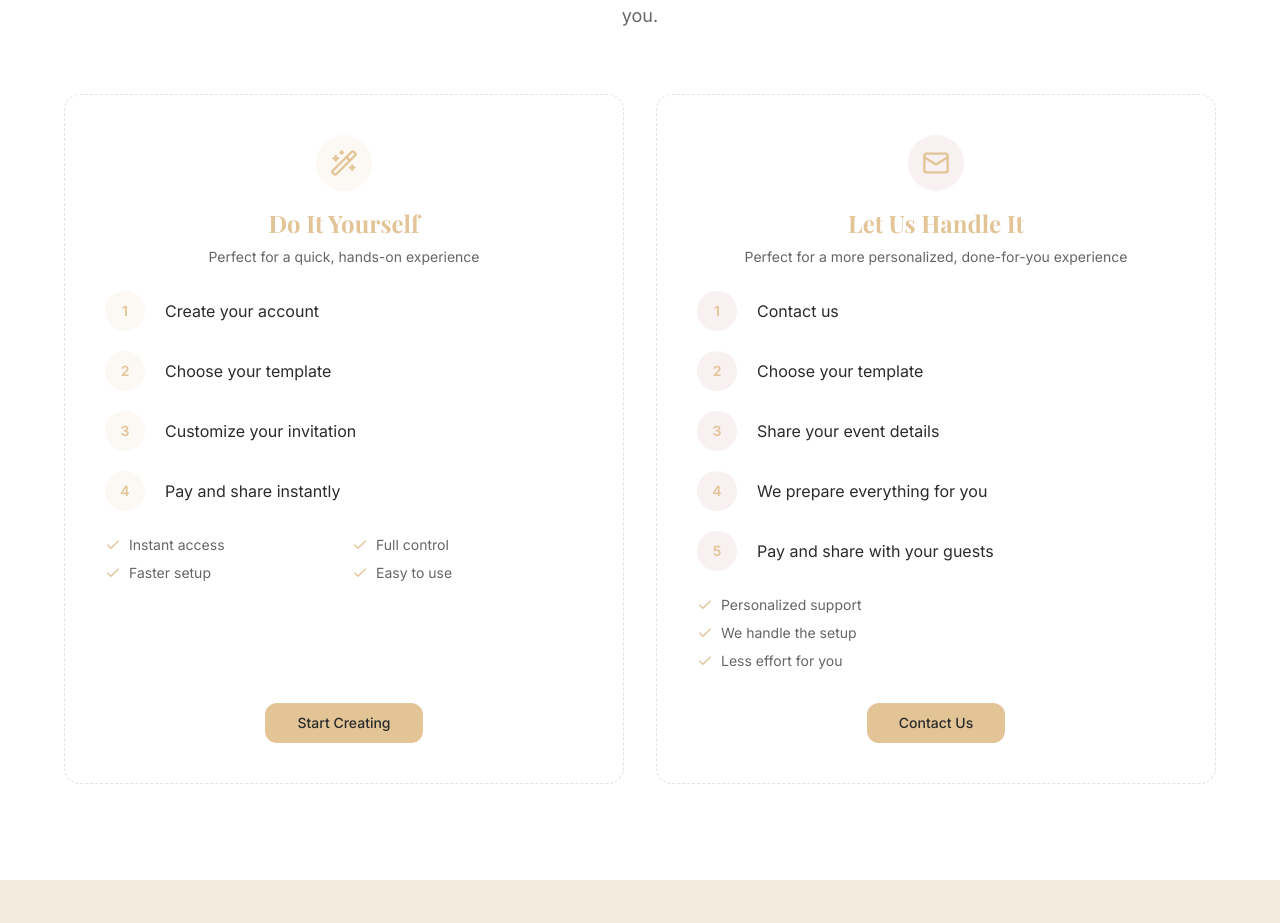
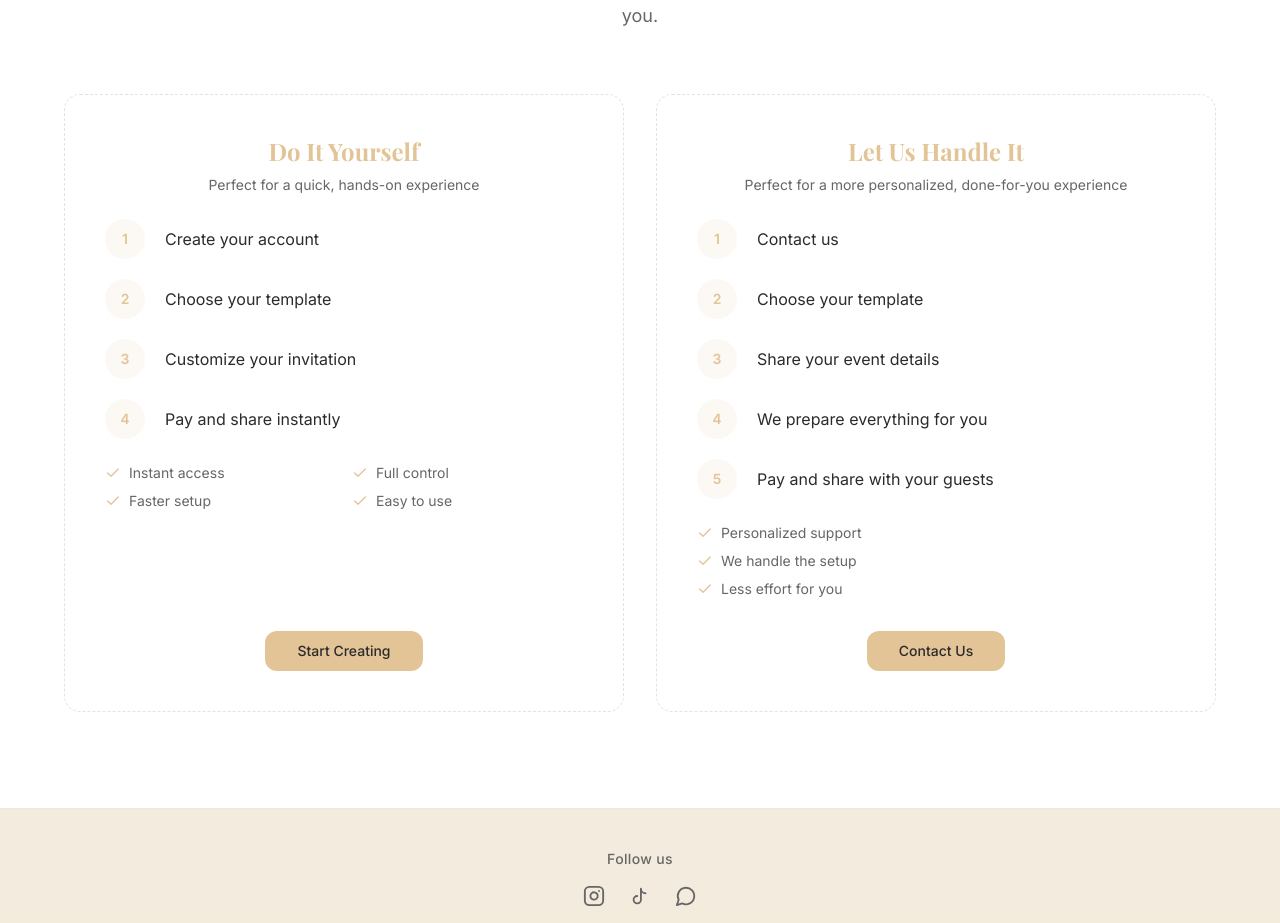
Before and after one commit to nazihsaba/vows-voyage-creator, a React (Vite) app: page / in a window 1280 px wide. Shown: the part 2681-3604 px from the top of the page. Built offline with nearby package versions, Linux system fonts and the light colour scheme; the HTML template or start-up script is replaced by a standard one.

Commit message:
Code edited in Lovable Code Editor
Edited UI in Lovable

```diff
--- a/src/pages/Index.tsx
+++ b/src/pages/Index.tsx
@@ -1,5 +1,16 @@
 import { Button } from "@/components/ui/button";
-import { Calendar, Image, Gift, Link as LinkIcon, Instagram, MessageCircle, Users, Wand2, Mail, Check } from "lucide-react";
+import {
+  Calendar,
+  Image,
+  Gift,
+  Link as LinkIcon,
+  Instagram,
+  MessageCircle,
+  Users,
+  Wand2,
+  Mail,
+  Check,
+} from "lucide-react";
 import { useNavigate } from "react-router-dom";
 import aureaLogo from "@/assets/aureaLogoFullColored.png";
 import InvitationPreviewSection from "@/components/InvitationPreviewSection";
@@ -177,7 +188,9 @@ const Index = () => {
         <div className="max-w-6xl mx-auto">
           <div className="text-center mb-16">
             <p className="text-sm uppercase tracking-[0.3em] text-primary/70 font-medium mb-3">How It Works</p>
-            <h2 className="text-4xl md:text-5xl font-serif font-bold text-primary mb-4">Choose the experience that fits you best</h2>
+            <h2 className="text-4xl md:text-5xl font-serif font-bold text-primary mb-4">
+              Choose the experience that fits you best
+            </h2>
             <p className="text-muted-foreground text-lg max-w-xl mx-auto">
               Create your invitation yourself, or let Auréa handle everything for you.
             </p>
@@ -187,9 +200,9 @@ const Index = () => {
             {/* Option 1: DIY */}
             <div className="rounded-2xl border border-dashed border-border bg-card/50 p-8 md:p-10 flex flex-col">
               <div className="text-center mb-6">
-                <div className="inline-flex items-center justify-center w-14 h-14 rounded-full bg-primary/10 mb-4">
+                {/* <div className="inline-flex items-center justify-center w-14 h-14 rounded-full bg-primary/10 mb-4">
                   <Wand2 className="w-7 h-7 text-primary" />
-                </div>
+                </div>  */}
                 <h3 className="text-2xl font-serif font-bold text-primary mb-2">Do It Yourself</h3>
                 <p className="text-muted-foreground text-sm">Perfect for a quick, hands-on experience</p>
               </div>
@@ -229,11 +242,13 @@ const Index = () => {
             {/* Option 2: Managed */}
             <div className="rounded-2xl border border-dashed border-border bg-card/50 p-8 md:p-10 flex flex-col">
               <div className="text-center mb-6">
-                <div className="inline-flex items-center justify-center w-14 h-14 rounded-full bg-secondary/20 mb-4">
+                {/* <div className="inline-flex items-center justify-center w-14 h-14 rounded-full bg-secondary/20 mb-4">
                   <Mail className="w-7 h-7 text-primary" />
-                </div>
+                </div> */}
                 <h3 className="text-2xl font-serif font-bold text-primary mb-2">Let Us Handle It</h3>
-                <p className="text-muted-foreground text-sm">Perfect for a more personalized, done-for-you experience</p>
+                <p className="text-muted-foreground text-sm">
+                  Perfect for a more personalized, done-for-you experience
+                </p>
               </div>
               <div className="space-y-5 mb-6">
                 {[
@@ -244,7 +259,7 @@ const Index = () => {
                   { step: "5", text: "Pay and share with your guests" },
                 ].map((item) => (
                   <div key={item.step} className="flex items-center gap-5">
-                    <div className="w-10 h-10 rounded-full bg-secondary/20 flex items-center justify-center shrink-0">
+                    <div className="w-10 h-10 rounded-full bg-primary/10 flex items-center justify-center shrink-0">
                       <span className="text-sm font-semibold text-primary">{item.step}</span>
                     </div>
                     <p className="text-foreground text-base">{item.text}</p>
```
